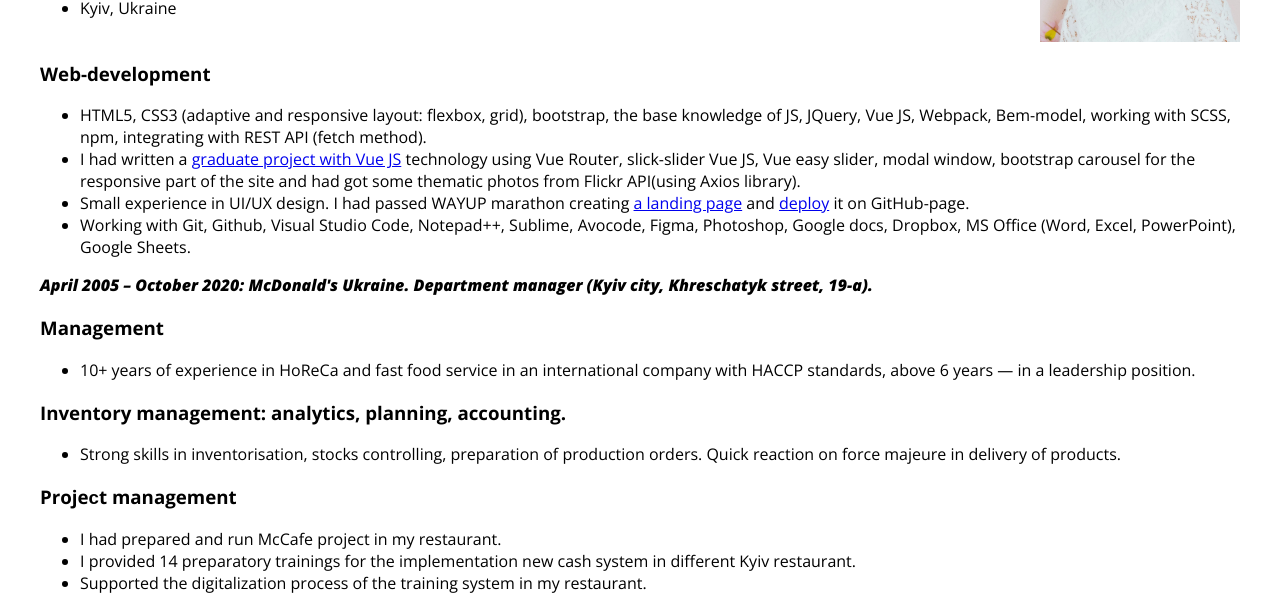
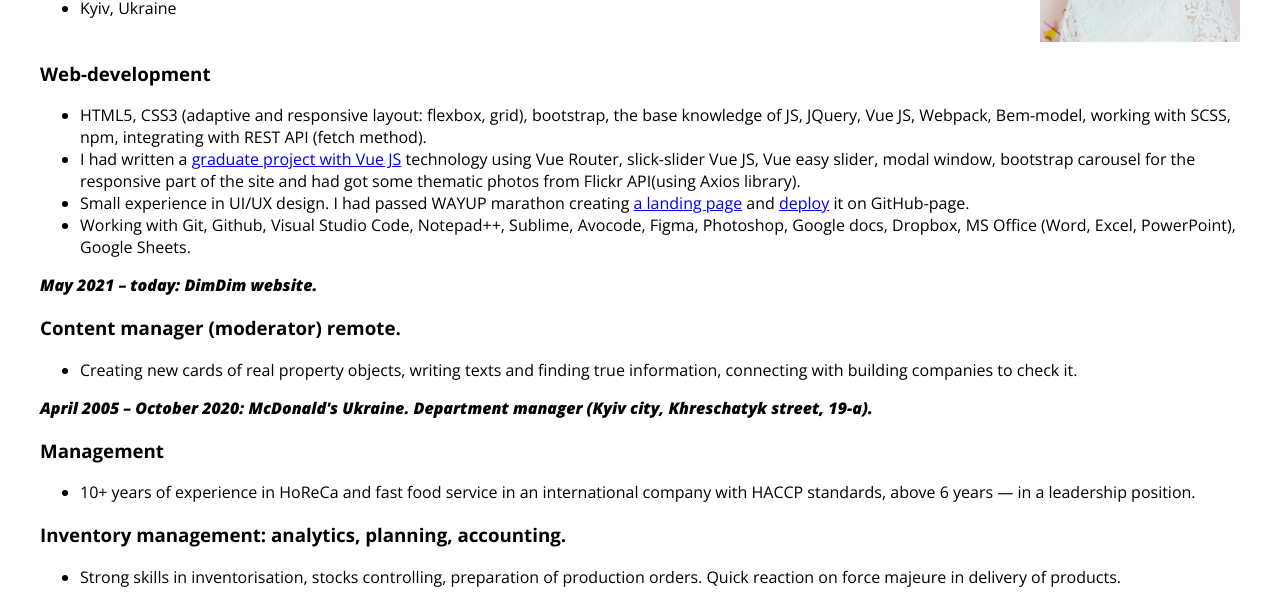
Before and after one commit to tatyana-lisnichuk/rsschool-cv, a plain HTML site: page index.html in a window 1280 px wide. Shown: the part 193-796 px from the top of the page. Drawn offline with nearby package versions, Linux system fonts and the light colour scheme.

Commit message:
refactor: update information about myself

```diff
--- a/index.html
+++ b/index.html
@@ -40,6 +40,13 @@
         <li>Small experience in UI/UX design. I had passed WAYUP marathon creating <a href="https://www.figma.com/file/I51wSSDaXSYw6RAe8TLrNL/Coffee?node-id=0%3A1" target="_blank">a landing page</a> and <a href="https://github.com/tatyana-lisnichuk/starbucks" target="_blank">deploy</a> it on GitHub-page.</li>
         <li>Working with Git, Github, Visual Studio Code, Notepad++, Sublime, Avocode, Figma, Photoshop, Google docs, Dropbox, MS Office (Word, Excel, PowerPoint), Google Sheets.</li>
       </ul>
+      <p>
+        <i>May 2021 – today: DimDim website.</i>
+        <h3>Content manager (moderator) remote.</h3>
+        <ul>
+          <li>Creating new cards of real property objects, writing texts and finding true information, connecting with building companies to check it.</li>
+        </ul>
+      </p>
       <p>
       <i>April 2005 – October 2020: McDonald's Ukraine. Department manager (Kyiv city, Khreschatyk street, 19-a).</i>
       </p>
```
